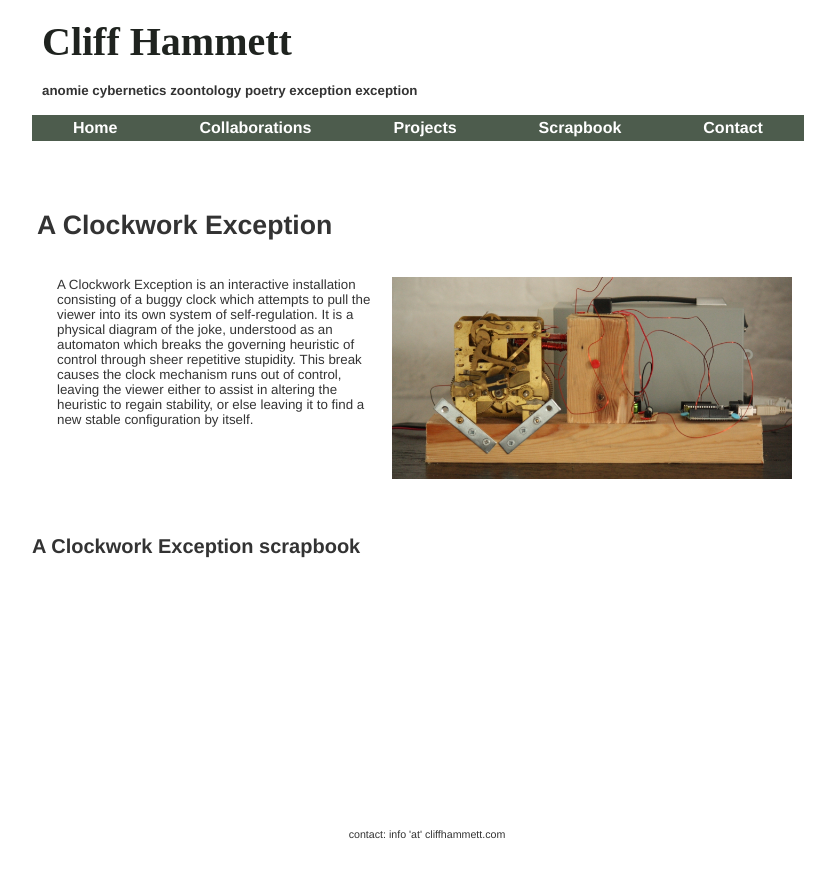
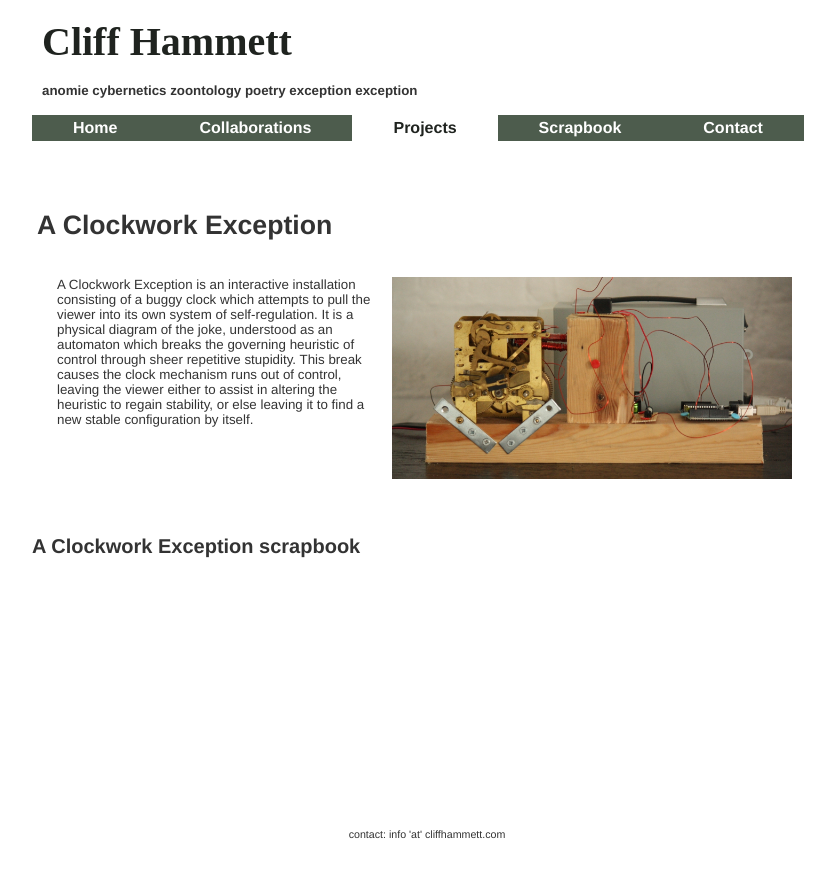
Before and after one commit to dentalplan/dentalplan.github.io, a Jekyll site: the page built from _posts/projects/2013-10-01-clockwork-except.md, in a window 1280 px wide. Shown: the top 878 px of the page, without its empty margins (213-1048 px from the left). Built offline with Jekyll 4.4.1, drawn with Linux system fonts in a browser that asks for light colours; Markdown is read by kramdown in place of the engine named in the settings.

Commit message:
Correcting highlighting

```diff
--- a/_layouts/project.html
+++ b/_layouts/project.html
@@ -1,7 +1,7 @@
 ---
 layout: default
 ---
-<body id="{{ page.category }}-project">
+<body id="{{ page.category }}-post">
 
     {% if page.headerimg and page.headerimg != "" %}
        	<img src="/resources/img/{{ page.headerimg }}" alt="{{ page.headeralt }}" width=97%></a>
```
